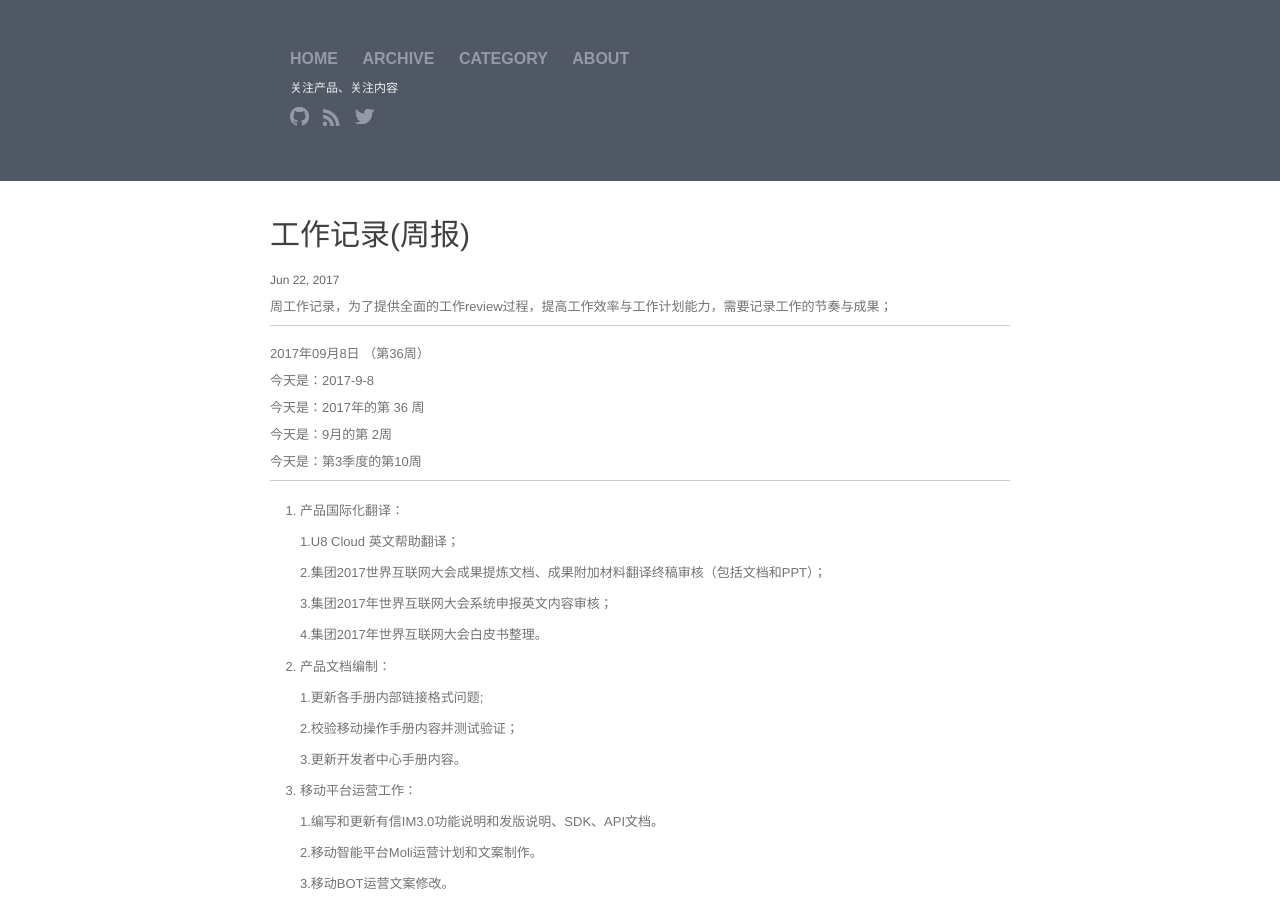
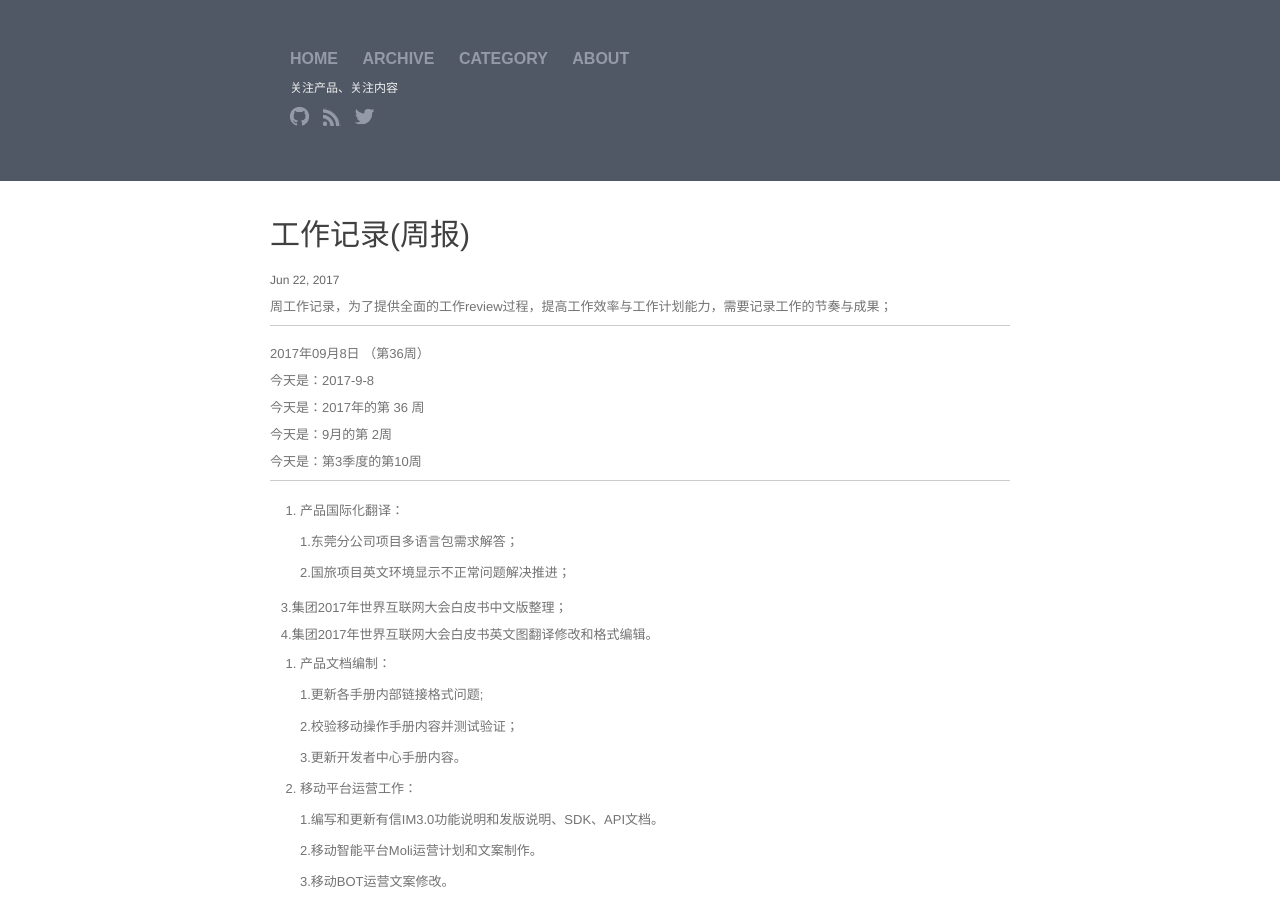
Before and after one commit to walllFlower/blog, a Jekyll site: the page built from _posts/2017-06-22-day_report_cxz.md, in a window 1280 px wide and 900 px high. Built offline with Jekyll 4.4.1, drawn with Linux system fonts in a browser that asks for light colours; comment, search, counter and statistics services are not loaded.

Commit message:
Update 2017-06-22-day_report_cxz.md

```diff
--- a/_posts/2017-06-22-day_report_cxz.md
+++ b/_posts/2017-06-22-day_report_cxz.md
@@ -24,13 +24,13 @@ categories: 日报
 
 1. 产品国际化翻译：
 
-    1.U8 Cloud 英文帮助翻译；
+    1.东莞分公司项目多语言包需求解答；
 
-    2.集团2017世界互联网大会成果提炼文档、成果附加材料翻译终稿审核（包括文档和PPT）；
+    2.国旅项目英文环境显示不正常问题解决推进；
 
-    3.集团2017年世界互联网大会系统申报英文内容审核；
+    3.集团2017年世界互联网大会白皮书中文版整理；
 
-    4.集团2017年世界互联网大会白皮书整理。
+    4.集团2017年世界互联网大会白皮书英文图翻译修改和格式编辑。
 
 2. 产品文档编制：
 
```
